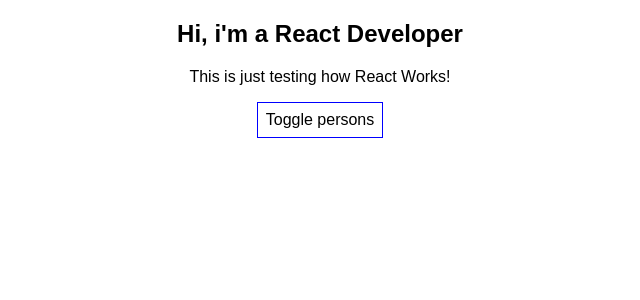
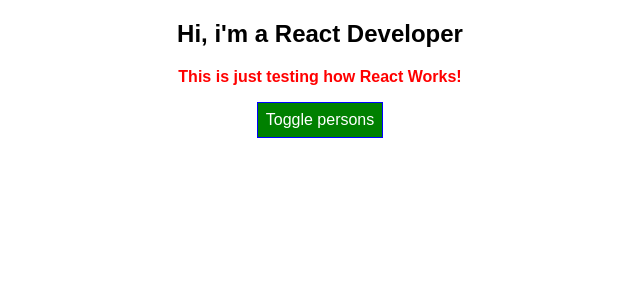
Before and after one commit to pateroski/react-concepts, a React (Create React App) app: page / in a window 1280 px wide. Shown: the top 300 px of the page, without its empty margins (320-960 px from the left). Built offline with nearby package versions, Linux system fonts and the light colour scheme.

Commit message:
[style] add css attributes and classNames to elements conditionally and dinamically

```diff
--- a/src/App.css
+++ b/src/App.css
@@ -1,3 +1,11 @@
 .App {
   text-align: center;
 }
+
+.red {
+  color: red;
+}
+
+.bold {
+  font-weight: bold;
+}
--- a/src/App.js
+++ b/src/App.js
@@ -81,7 +81,8 @@
     //This is not JSX, just JS code
     //One way of styling button with inline styles
     const buttonStyle = {
-      backgroundColor: 'white',
+      backgroundColor: 'green',
+      color: 'white',
       font: 'inherit',
       border: '1px solid blue',
       padding: '8px',
@@ -117,13 +118,18 @@
           })}
         </section>
       );
+
+      //One way to add css properties dinamically
+      buttonStyle.backgroundColor = 'red';
     }
+
+    let paragraphClassList= ['red', 'bold'].join(' ');
 
     return (
       //This is JSX
       <article className="App">
         <h1>Hi, i'm a React Developer</h1>
-        <p>This is just testing how React Works!</p>
+        <p className={paragraphClassList}>This is just testing how React Works!</p>
         <button
           //added style to button
           style={buttonStyle}
```
